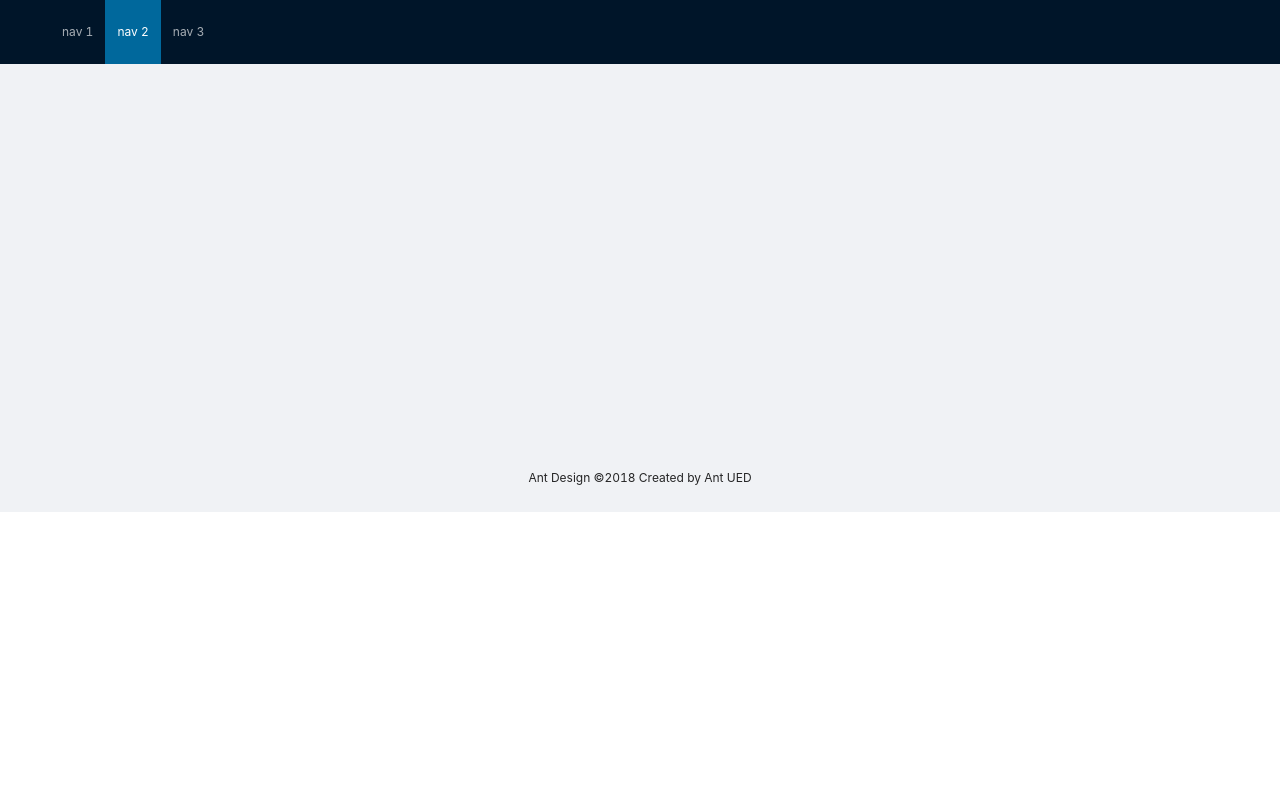
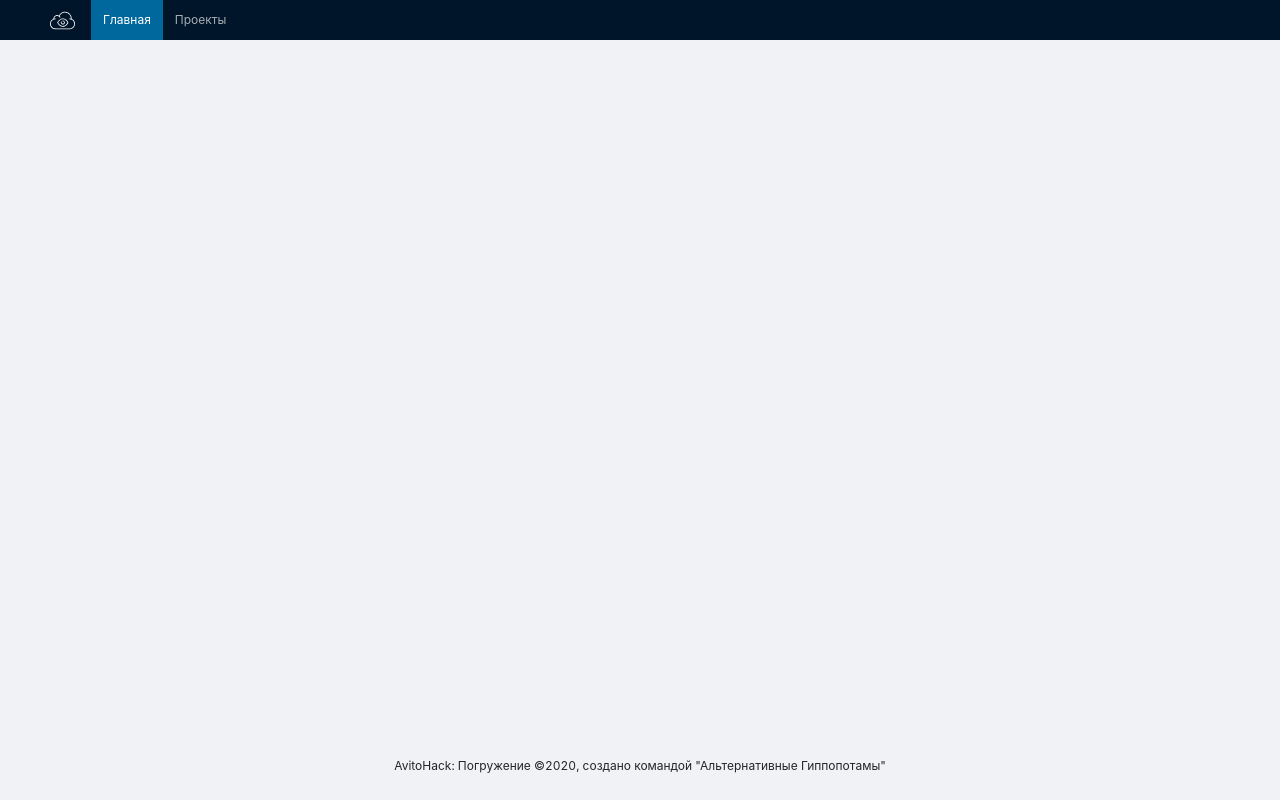
Before and after one commit to Albibek/hyppos, a React (Create React App) app in the folder hyppos-ui/: page / in a window 1280 px wide. Built offline with nearby package versions, Linux system fonts and the light colour scheme.

Commit message:
[feat] layout improvements

```diff
--- a/hyppos-ui/src/global.theme.less
+++ b/hyppos-ui/src/global.theme.less
@@ -10,13 +10,8 @@
 @red-base: #af0000;
 @orange-base: #c16f00;
 
-// -- sider --
-@menu-collapsed-width: 50px;
-
-.ant-layout-sider-collapsed {
-  max-width: @menu-collapsed-width !important;
-  width: @menu-collapsed-width !important;
-  min-width: @menu-collapsed-width !important;
+.ant-layout-header {
+  line-height: 40px;
 }
 
 // -- cards --
--- /dev/null
+++ b/hyppos-ui/src/history.ts
@@ -0,0 +1,3 @@
+import { createBrowserHistory } from "history";
+
+export const currentHistory = createBrowserHistory()
--- a/hyppos-ui/src/index.tsx
+++ b/hyppos-ui/src/index.tsx
@@ -2,10 +2,12 @@ import React from "react";
 import ReactDOM from "react-dom";
 import * as serviceWorker from "./serviceWorker";
 import { Redirect, Route, Router, Switch } from "react-router";
-import { createBrowserHistory } from "history"
+import { currentHistory } from "./history"
+
 // styles
 import "./global.scss"
 import "./global.theme.less"
+
 // pages
 import { LoginPage } from "./pages/LoginPage/LoginPage";
 import { ReviewPage } from "./pages/ReviewPage/ReviewPage";
@@ -15,25 +17,23 @@ import { Layout } from "./pages/Layout";
 import { MainPage } from "./pages/MainPage/MainPage";
 
 
-const history = createBrowserHistory()
-
 const App = React.memo(
   function App() {
     return (
-      <Router history={history}>
+      <Router history={currentHistory}>
         <Switch>
-          <Route path="/login" exact component={LoginPage}/>
-          <Route path="/404" exact component={NotFoundPage}/>
+          <Route path="/login" exact={true} component={LoginPage}/>
+          <Route path="/404" exact={true} component={NotFoundPage}/>
 
           <Layout>
             <Switch>
-              <Route path="/" exact component={MainPage}/>
-              <Route path="/projects" exact component={ProjectsPage}/>
-              <Route path="/review/:projectName" exact component={ReviewPage}/>
+              <Route path="/" exact={true} component={MainPage}/>
+              <Route path="/projects" exact={true} component={ProjectsPage}/>
+              <Route path="/review/:projectName" exact={true} component={ReviewPage}/>
+
+              <Redirect to="/404"/>
             </Switch>
           </Layout>
-
-          <Redirect to="/404"/>
         </Switch>
       </Router>
     )
--- a/hyppos-ui/src/pages/Layout.tsx
+++ b/hyppos-ui/src/pages/Layout.tsx
@@ -1,25 +1,41 @@
 import React from "react";
-import { Layout as AntLayout, Menu } from "antd";
+import { Col, Divider, Layout as AntLayout, Menu, Row } from "antd";
+import classes from "./classes.module.scss";
+import { ReactComponent as LogoIcon } from "../assets/logo.svg"
+import { currentHistory } from "../history";
 
+const { Header, Content, Footer } = AntLayout
 
 export const Layout: React.FC = React.memo(
   function LoginPage({ children }) {
+    const currentPath = currentHistory.location.pathname
+
     return (
-      <AntLayout>
-        <AntLayout.Header style={{ position: "fixed", zIndex: 1, width: "100%" }}>
-          <div className="logo"/>
-          <Menu theme="dark" mode="horizontal" defaultSelectedKeys={["2"]}>
-            <Menu.Item key="1">nav 1</Menu.Item>
-            <Menu.Item key="2">nav 2</Menu.Item>
-            <Menu.Item key="3">nav 3</Menu.Item>
-          </Menu>
-        </AntLayout.Header>
-        <AntLayout.Content style={{ padding: "0 50px", marginTop: 64 }}>
+      <AntLayout className={classes.root}>
+        <Header className={classes.header}>
+          <Row gutter={16}>
+            <Col style={{ display: "flex", alignItems: "center" }}>
+              <LogoIcon style={{ width: 25, height: 25, fill: "white" }}/>
+            </Col>
+            <Col flex={1}>
+              <Menu theme="dark" mode="horizontal" defaultSelectedKeys={[currentPath]}>
+                <Menu.Item key="/" onClick={() => currentHistory.push("/")}>Главная</Menu.Item>
+                <Menu.Item key="/projects" onClick={() => currentHistory.push("/projects")}>Проекты</Menu.Item>
+              </Menu>
+            </Col>
+          </Row>
+        </Header>
+
+        <Content className={classes.content}>
           <div className="site-layout-background" style={{ padding: 24, minHeight: 380 }}>
             {children}
           </div>
-        </AntLayout.Content>
-        <AntLayout.Footer style={{ textAlign: "center" }}>Ant Design ©2018 Created by Ant UED</AntLayout.Footer>
+        </Content>
+
+        <Footer style={{ textAlign: "center" }}>
+          {/* eslint-disable-next-line react/no-unescaped-entities */}
+          AvitoHack: Погружение ©2020, создано командой "Альтернативные Гиппопотамы"
+        </Footer>
       </AntLayout>
     )
   }
--- /dev/null
+++ b/hyppos-ui/src/pages/classes.module.scss
@@ -0,0 +1,15 @@
+.root {
+  min-height: 400px;
+  height: 100vh;
+
+  display: flex;
+  flex-direction: column;
+
+  .header {
+    height: 40px;
+  }
+
+  .content {
+
+  }
+}
```
Also changed, not shown: hyppos-ui/src/assets/logo.svg.
